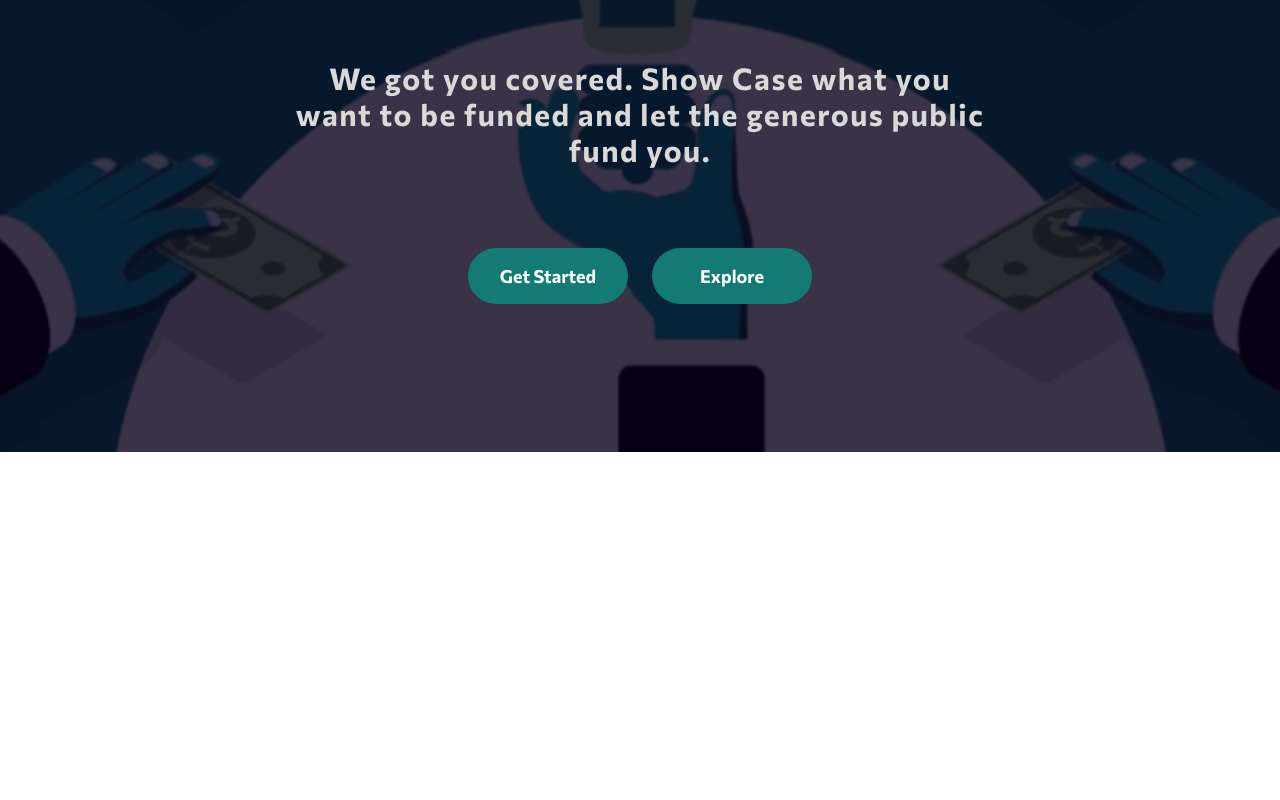
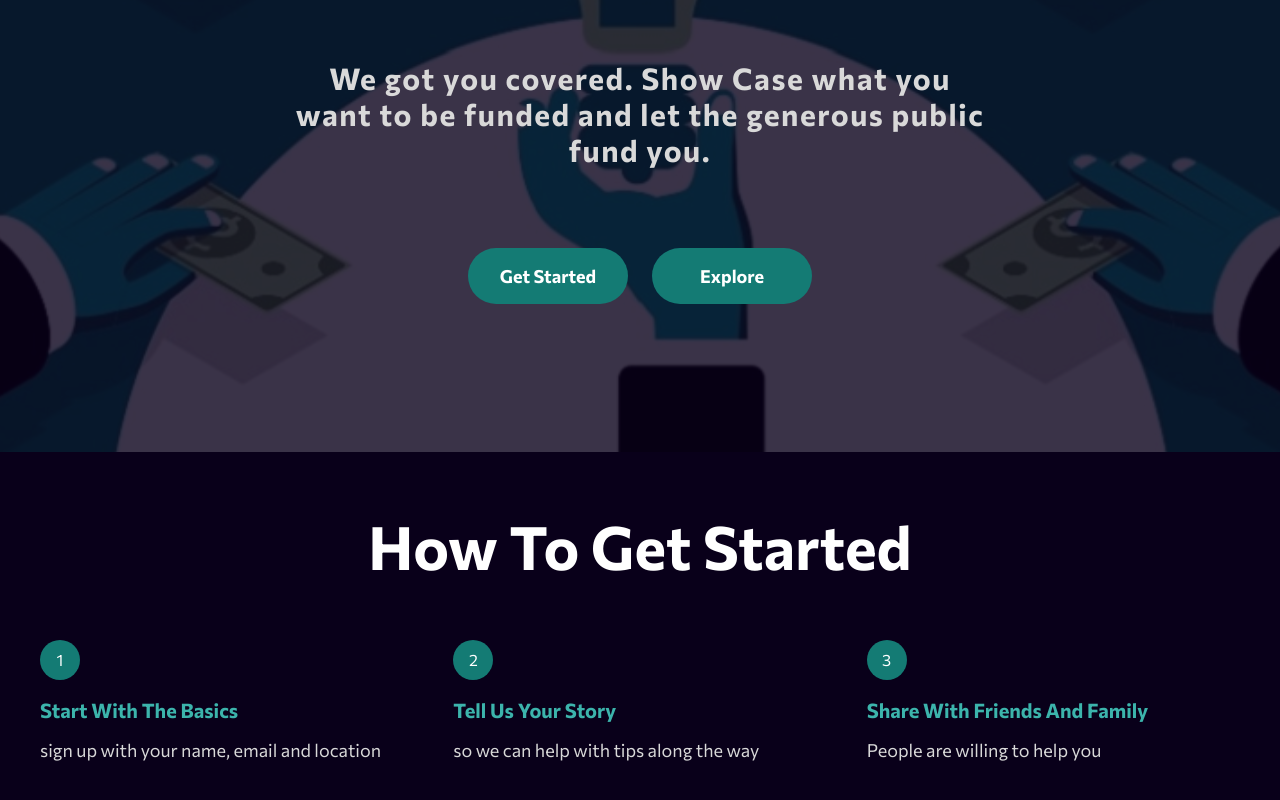
Before and after one commit to Headbwoi/crowdo-app, a React (Vite) app in the folder frontend/: page / in a window 1280 px wide. Shown: the part 348-1148 px from the top of the page. Before the commit the page ends 800 px from the top, so only its background shows below. Built offline with nearby package versions, Linux system fonts and the light colour scheme.

Commit message:
adds GettingStarted section

```diff
--- a/frontend/index.html
+++ b/frontend/index.html
@@ -19,7 +19,7 @@
     <title>CrowdFunding App</title>
   </head>
   <body class="font-commissioner relative">
-    <div id="root"></div>
+    <main id="root"></div>
     <script type="module" src="/src/main.tsx"></script>
   </body>
 </html>
--- a/frontend/src/App.tsx
+++ b/frontend/src/App.tsx
@@ -1,13 +1,16 @@
-import { Header, HeroSection } from "./components"
+import { Header } from "./components"
+import { GettingStarted, HeroSection } from "./components/HomePage"
 
 function App() {
   return (
     <>
-      <main className="relative w-full min-h-screen bg-background">
+      <div className="relative min-h-screen w-full bg-background">
         <div className="before:absolute before:w-full before:h-full before:inset-0 before:bg-[url('/images/hero-image.svg')] before:md:bg-[url('/images/hero-image-desktop.svg')] before:bg-no-repeat before:bg-cover before:bg-center before:-z-10 opacity-20 "></div>
         <Header />
         <HeroSection />
-      </main>
+      </div>
+
+      <GettingStarted />
     </>
   )
 }
--- a/frontend/src/components/Header/Header.tsx
+++ b/frontend/src/components/Header/Header.tsx
@@ -7,7 +7,7 @@ import { AnimatePresence } from "framer-motion"
 function Header() {
   const [isOpen, setIsOpen] = useState(false)
   return (
-    <header className="container px-6 md:px-10 xl:px-0 relative py-2 md:py-3 z-20">
+    <header className="container px-6 md:px-10 xl:px-0 relative py-2 md:py-3 z-50">
       <nav className="flex items-center justify-between">
         <div className="logo">
           <img src="/icons/logo.svg" alt="logo" className="h-20 w-36" />
--- /dev/null
+++ b/frontend/src/components/HomePage/GettingStarted.tsx
@@ -0,0 +1,63 @@
+type Step = {
+  digit: number
+}
+type Heading = {
+  content: string
+}
+
+function GettingStarted() {
+  return (
+    <section className="bg-background py-16 px-5">
+      <div className="container">
+        <h2 className="text-white text-2xl md:text-4xl lg:text-6xl font-bold text-center mb-10 md:mb-16">
+          How To Get Started
+        </h2>
+
+        <div className="grid grid-cols-1 md:grid-cols-3 gap-10">
+          {/* first one */}
+          <div className="">
+            <Step digit={1} />
+            <Heading content="start with the basics" />
+            <Body content="sign up with your name, email and location" />
+          </div>
+          {/* second one */}
+          <div className="">
+            <Step digit={2} />
+            <Heading content="Tell us your Story" />
+            <Body content="so we can help with tips  along the way" />
+          </div>
+          <div className="">
+            <Step digit={3} />
+            <Heading content="Share with friends and family" />
+            <Body content="People are willing to help you" />
+          </div>
+        </div>
+      </div>
+    </section>
+  )
+}
+
+export default GettingStarted
+
+function Step({ digit }: Step) {
+  return (
+    <div className="w-10 h-10 rounded-full bg-darkCyan text-white grid place-items-center mb-4">
+      {digit}
+    </div>
+  )
+}
+
+function Heading({ content }: Heading) {
+  return (
+    <p className="text-moderate_Cyan text-lg md:text-xl capitalize font-semibold mb-3">
+      {content}
+    </p>
+  )
+}
+function Body({ content }: Heading) {
+  return (
+    <p className="text-light_Text text-base md:text-lg font-normal">
+      {content}
+    </p>
+  )
+}
--- a/frontend/src/components/HomePage/HeroSection.tsx
+++ b/frontend/src/components/HomePage/HeroSection.tsx
@@ -2,7 +2,7 @@ import Button from "../Button/Button"
 
 function HeroSection() {
   return (
-    <section className="flex items-center flex-col font-commissioner container  text-center gap-20 px-5 pt-14 md:pt-20 lg:w-3/4 relative z-30">
+    <section className="flex items-center flex-col font-commissioner container  text-center gap-20 px-5 pt-14 md:pt-20 lg:w-3/4 relative z-30 overflow-hidden">
       <div>
         <h1 className="font-bold text-4xl md:text-6xl lg:text-7xl text-white text-center leading-normal">
           Want To <span className="text-green_Text">Fund</span> Something But
--- /dev/null
+++ b/frontend/src/components/HomePage/index.ts
@@ -0,0 +1,2 @@
+export { default as HeroSection } from "./HeroSection"
+export { default as GettingStarted } from "./GettingStarted"
--- a/frontend/src/components/index.ts
+++ b/frontend/src/components/index.ts
@@ -3,4 +3,3 @@ export { default as Header } from "./Header/Header"
 export { AppContext } from "./context/AppContext"
 export { AppContextProvider } from "./context/AppContext"
 export { default as Button } from "../components/Button/Button"
-export { default as HeroSection } from "./HomePage/HeroSection"
```
